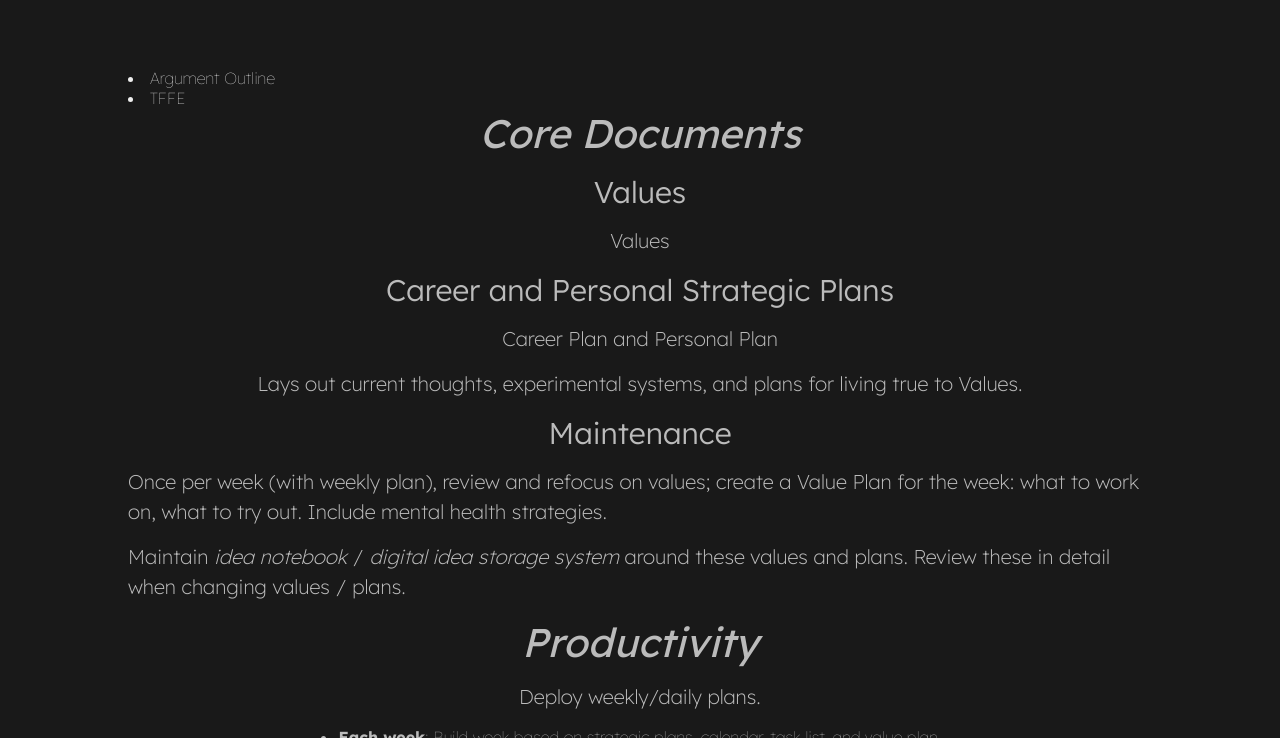
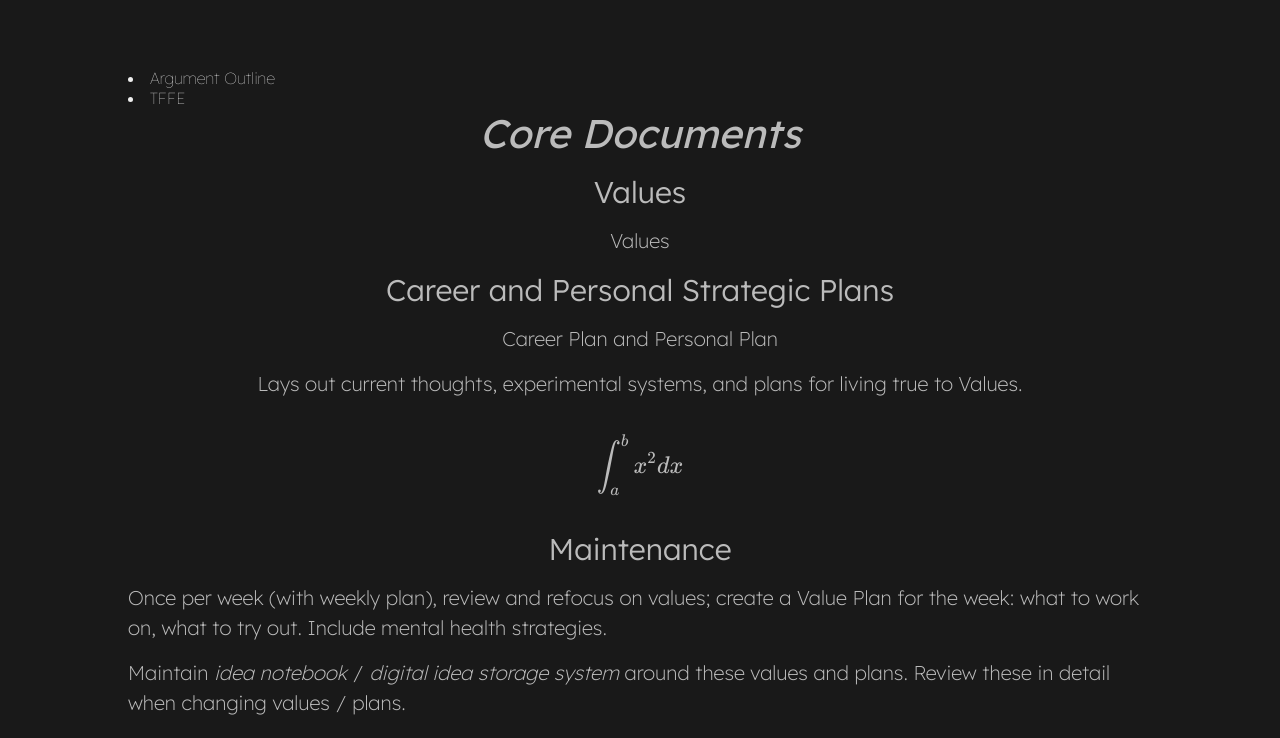
Before and after one commit to TylerFeemster/TylerFeemster.github.io, a plain HTML site: page page.html in a window 1280 px wide. Both pictures are taken after a click on the link "TFFE". Shown: the part 62-800 px from the top of the page. Drawn offline with nearby package versions, Linux system fonts and the light colour scheme.

Commit message:
latex rendering (KaTeX)

```diff
--- a/js/toc.js
+++ b/js/toc.js
@@ -13,6 +13,14 @@ async function loadHtmlFile(filename) {
       newDiv.innerHTML = htmlContent;
       postContent.innerHTML = '';
       postContent.appendChild(newDiv);
+      renderMathInElement(postContent, {
+        delimiters: [
+          { left: "$$", right: "$$", display: true },
+          { left: "$", right: "$", display: false },
+          { left: "\\(", right: "\\)", display: false },
+          { left: "\\[", right: "\\]", display: true },
+        ],
+      });
     } else {
       console.error("Failed to load HTML file: ", response.status);
     }
--- a/page.html
+++ b/page.html
@@ -14,6 +14,12 @@
     <link rel="shortcut icon" href="./assets/thick-icon.svg" />
     <link rel="apple-touch-icon" href="./assets/thick-icon.svg" />
     <script src="https://cdn.jsdelivr.net/npm/js-yaml/dist/js-yaml.min.js"></script>
+
+    <!-- KaTeX -->
+    <link rel="stylesheet" href="https://cdn.jsdelivr.net/npm/katex@0.16.22/dist/katex.min.css" integrity="sha384-5TcZemv2l/9On385z///+d7MSYlvIEw9FuZTIdZ14vJLqWphw7e7ZPuOiCHJcFCP" crossorigin="anonymous">
+    <script defer src="https://cdn.jsdelivr.net/npm/katex@0.16.22/dist/katex.min.js" integrity="sha384-cMkvdD8LoxVzGF/RPUKAcvmm49FQ0oxwDF3BGKtDXcEc+T1b2N+teh/OJfpU0jr6" crossorigin="anonymous"></script>
+    <script defer src="https://cdn.jsdelivr.net/npm/katex@0.16.22/dist/contrib/auto-render.min.js" integrity="sha384-hCXGrW6PitJEwbkoStFjeJxv+fSOOQKOPbJxSfM6G5sWZjAyWhXiTIIAmQqnlLlh" crossorigin="anonymous"
+        ></script>
   </head>
   <body>
     <header class="header-template"></header>
--- a/posts/TFFE.html
+++ b/posts/TFFE.html
@@ -6,6 +6,7 @@ Strategic Plans</h3>
 <p>Career Plan and Personal Plan</p>
 <p>Lays out current thoughts, experimental systems, and plans for living
 true to Values.</p>
+<p>$$\int_a^b x^2 dx$$</p>
 <h3 id="maintenance">Maintenance</h3>
 <p>Once per week (with weekly plan), review and refocus on values;
 create a Value Plan for the week: what to work on, what to try out.
--- a/style.css
+++ b/style.css
@@ -135,7 +135,7 @@ header {
   left: 270px;
 }
 .header-small a {
-  transition: letter-spacing 0.1s linear, opacity 0.1s linear/*, width 0.07s linear*/;
+  transition: letter-spacing 0.1s linear, opacity 0.1s linear;
   letter-spacing: 0px;
   opacity: 0;
   /*width: 0px;*/
```
